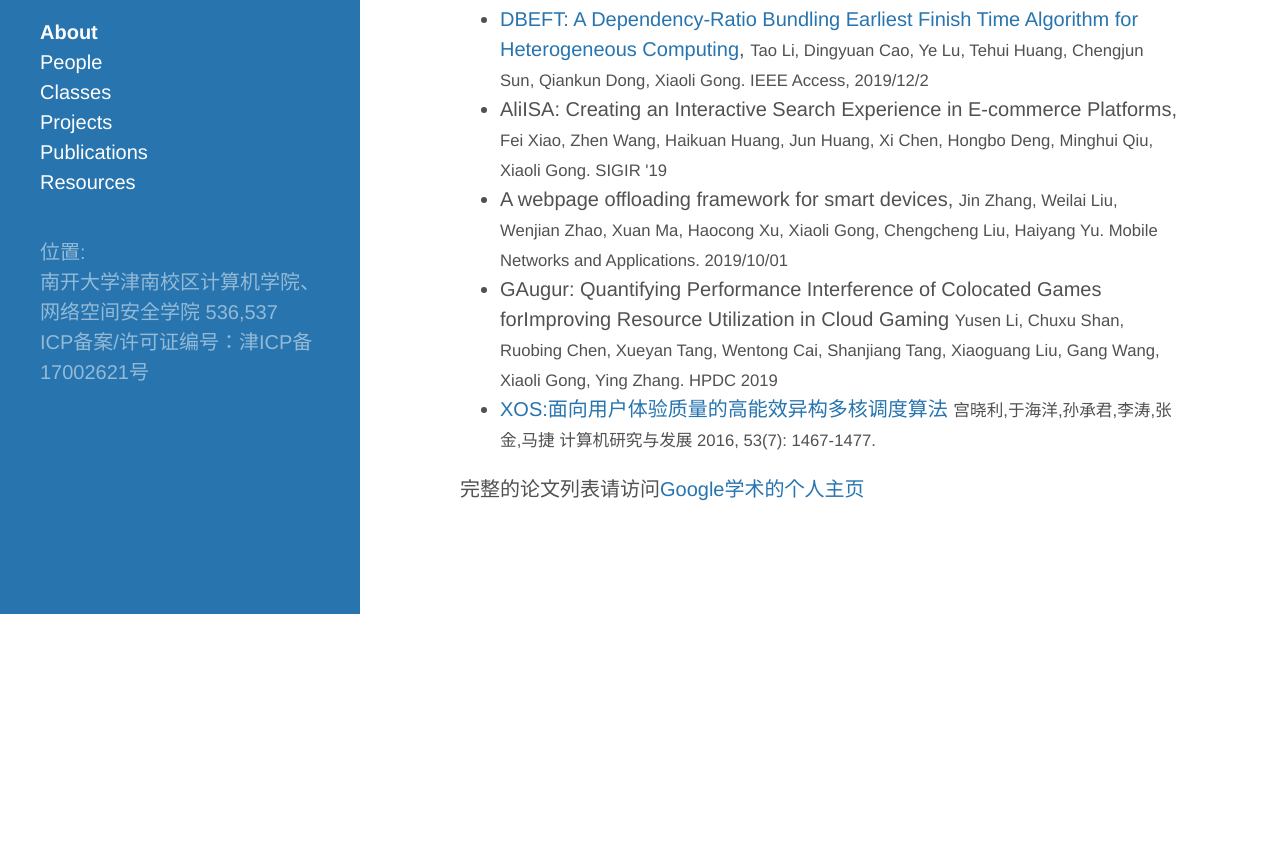
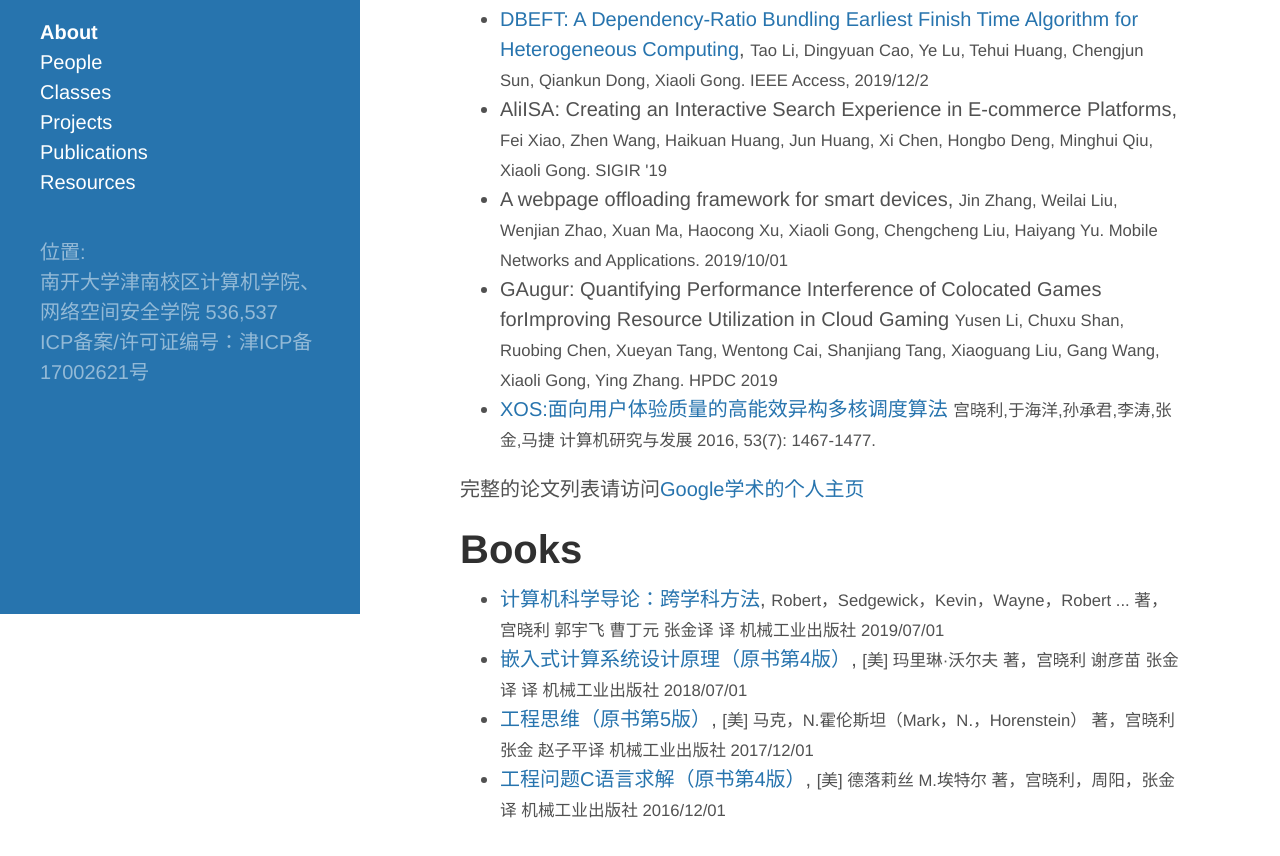
Before and after one commit to 1020196987/mobisyswebsite, a plain HTML site: page papers/index.html in a window 1280 px wide. Shown: the part 186-1042 px from the top of the page. Before the commit the page ends 850 px from the top, so only its background shows below. Drawn offline with Linux system fonts and the light colour scheme.

Commit message:
Add books

```diff
--- a/papers/index.html
+++ b/papers/index.html
@@ -110,6 +110,42 @@ HPDC 2019
 </ul>
 
   <p>完整的论文列表请访问<a href="https://scholar.google.com/citations?hl=en&user=KZDQTBQAAAAJ&view_op=list_works&sortby=pubdate">Google学术的个人主页</a></p>
+
+
+
+  <h1 class="page-title">Books</h1>
+
+<ul>
+
+      <li><a href="https://item.jd.com/12794096.html">计算机科学导论：跨学科方法</a>,
+<small>
+Robert，Sedgewick，Kevin，Wayne，Robert ... 著，宫晓利 郭宇飞 曹丁元 张金译 译
+机械工业出版社 2019/07/01
+</small>
+ </li>
+
+      <li><a href="https://item.jd.com/12400564.html">嵌入式计算系统设计原理（原书第4版）</a>,
+<small>
+[美] 玛里琳·沃尔夫 著，宫晓利 谢彦苗 张金译 译
+机械工业出版社 2018/07/01
+</small>
+ </li>
+
+      <li><a href="https://item.jd.com/12261675.html">工程思维（原书第5版）</a>,
+<small>
+[美] 马克，N.霍伦斯坦（Mark，N.，Horenstein） 著，宫晓利 张金 赵子平译
+机械工业出版社 2017/12/01
+</small>
+ </li>
+
+      <li><a href="https://item.jd.com/12025611.html">工程问题C语言求解（原书第4版）</a>,
+<small>
+[美] 德落莉丝 M.埃特尔 著，宫晓利，周阳，张金 译
+机械工业出版社 2016/12/01
+</small>
+ </li>
+</ul>
+
 </div>
 
     </div>
```
